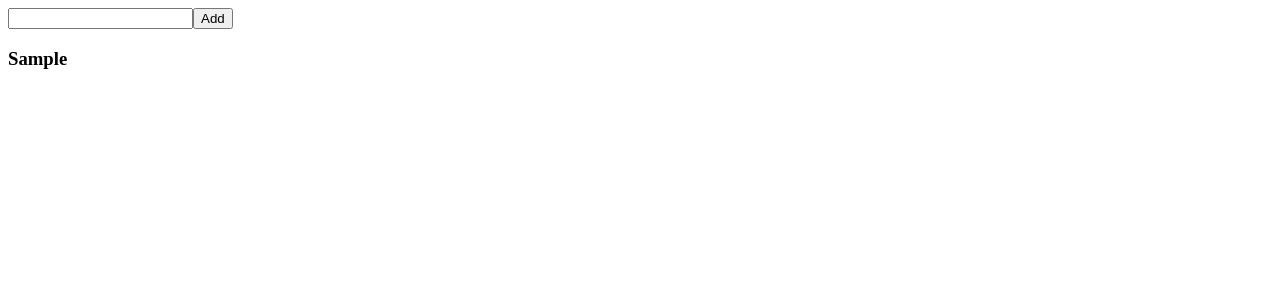
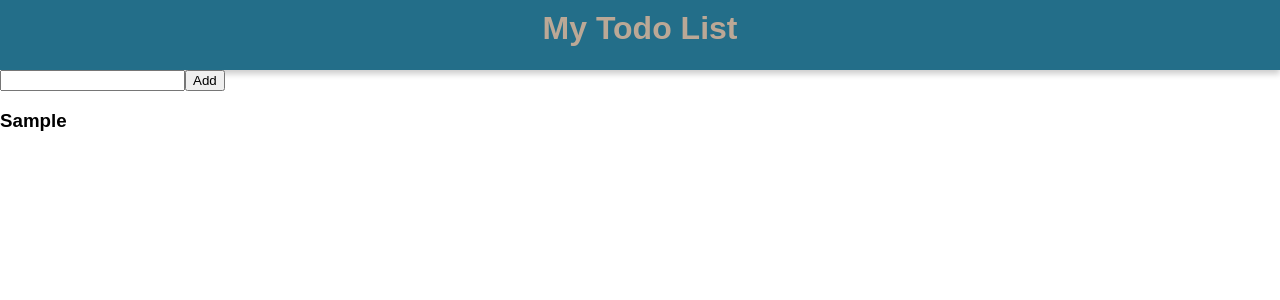
Before and after one commit to giaou/todoapp, a React (Vite) app: page / in a window 1280 px wide. Both pictures are taken after typing "Sample" into the empty fields and a click on the button "Add". Shown: the top 300 px of the page. Built offline with nearby package versions, Linux system fonts and the light colour scheme.

Commit message:
Update Header of the todoList app and separate components into smaller chunks

```diff
--- /dev/null
+++ b/src/App.css
@@ -0,0 +1,4 @@
+body {
+  margin: 0;
+  font-family: sans-serif;
+}
--- a/src/App.jsx
+++ b/src/App.jsx
@@ -1,8 +1,11 @@
+import Header from "./components/Header";
 import Todo from "./components/Todo";
+import './App.css'
 
 function App() {
   return (
     <div className="App">
+      <Header />
       <Todo />
     </div>
   );
--- /dev/null
+++ b/src/components/Form.jsx
@@ -0,0 +1,20 @@
+import { useState } from "react";
+
+export default function Form({ todos, setTodos }) {
+  const [todo, setTodo] = useState("");
+  function handleSubmit(e) {
+    e.preventDefault(); //prevent the page from loading automatically
+    setTodos([...todos, todo]); //save todo to the todolist
+    setTodo(""); //clear the text box when click submit
+  }
+  return (
+    <form onSubmit={handleSubmit}>
+      <input
+        onChange={(e) => setTodo(e.target.value)}
+        type="text"
+        value={todo}
+      />
+      <button type="submit">Add</button>
+    </form>
+  );
+}
--- /dev/null
+++ b/src/components/Header.jsx
@@ -0,0 +1,5 @@
+import styles from  './header.module.css'
+
+export default function Header() {
+  return <div className={styles.header}>My Todo List</div>;
+}
--- a/src/components/Todo.jsx
+++ b/src/components/Todo.jsx
@@ -1,27 +1,13 @@
+import Form from "./Form";
+import TodoList from "./TodoList";
 import { useState } from "react";
-import TodoItem from "./TodoItem";
 
 export default function Todo() {
-  const [todo, setTodo] = useState("");
   const [todos, setTodos] = useState([]);
-  function handleSubmit(e) {
-    e.preventDefault(); //prevent the page from loading automatically
-    setTodos([...todos, todo]); //save todo to the todolist
-    setTodo(""); //clear the text box when click submit
-  }
   return (
     <div>
-      <form onSubmit={handleSubmit}>
-        <input
-          onChange={(e) => setTodo(e.target.value)}
-          type="text"
-          value={todo}
-        />
-        <button type="submit">Add</button>
-      </form>
-      {todos.map((item) => (
-        <TodoItem key={item} todo={item} />
-      ))}
+      <Form todos={todos} setTodos={setTodos} />
+      <TodoList todos={todos} />
     </div>
   );
 }
--- a/src/components/TodoItem.jsx
+++ /dev/null
@@ -1,3 +0,0 @@
-export default function TodoItem({ todo }) {
-  return <h3>{todo}</h3>;
-}
--- /dev/null
+++ b/src/components/TodoItemOnDisplay.jsx
@@ -0,0 +1,3 @@
+export default function TodoItemOnDisplay({ todo }) {
+  return <h3>{todo}</h3>;
+}
--- /dev/null
+++ b/src/components/TodoList.jsx
@@ -0,0 +1,11 @@
+import TodoItemOnDisplay from "./TodoItemOnDisplay";
+
+export default function TodoList({ todos }) {
+  return (
+    <div>
+      {todos.map((item) => (
+        <TodoItemOnDisplay key={item} todo={item} />
+      ))}
+    </div>
+  );
+}
--- /dev/null
+++ b/src/components/header.module.css
@@ -0,0 +1,10 @@
+.header {
+  background-color: rgb(35, 110, 137);
+  color:rgb(187, 168, 150);
+  text-align: center;
+  font-weight: bold;
+  font-size: 2em;
+  padding: 10px;
+  height: 50px;
+  box-shadow: 0 4px 6px rgba(0,0,0,0.2);
+}
```
